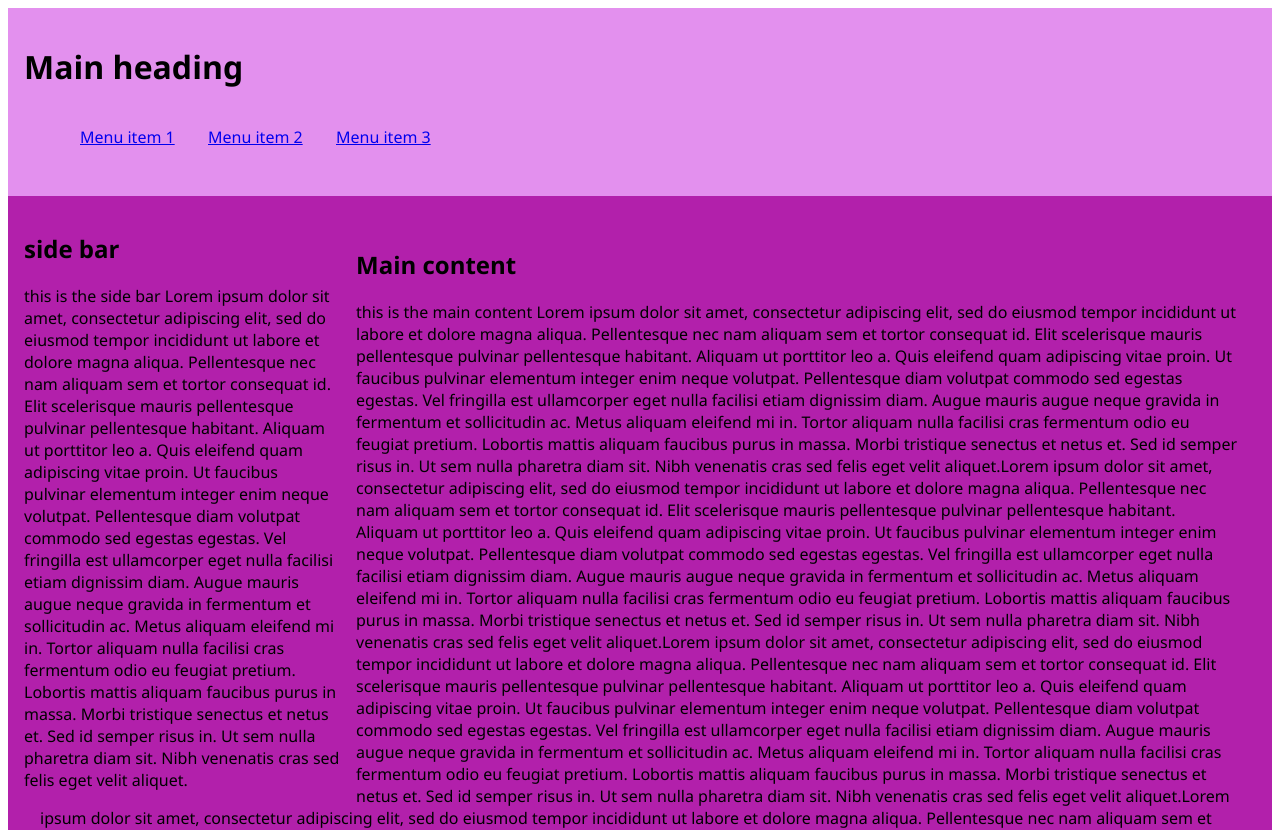
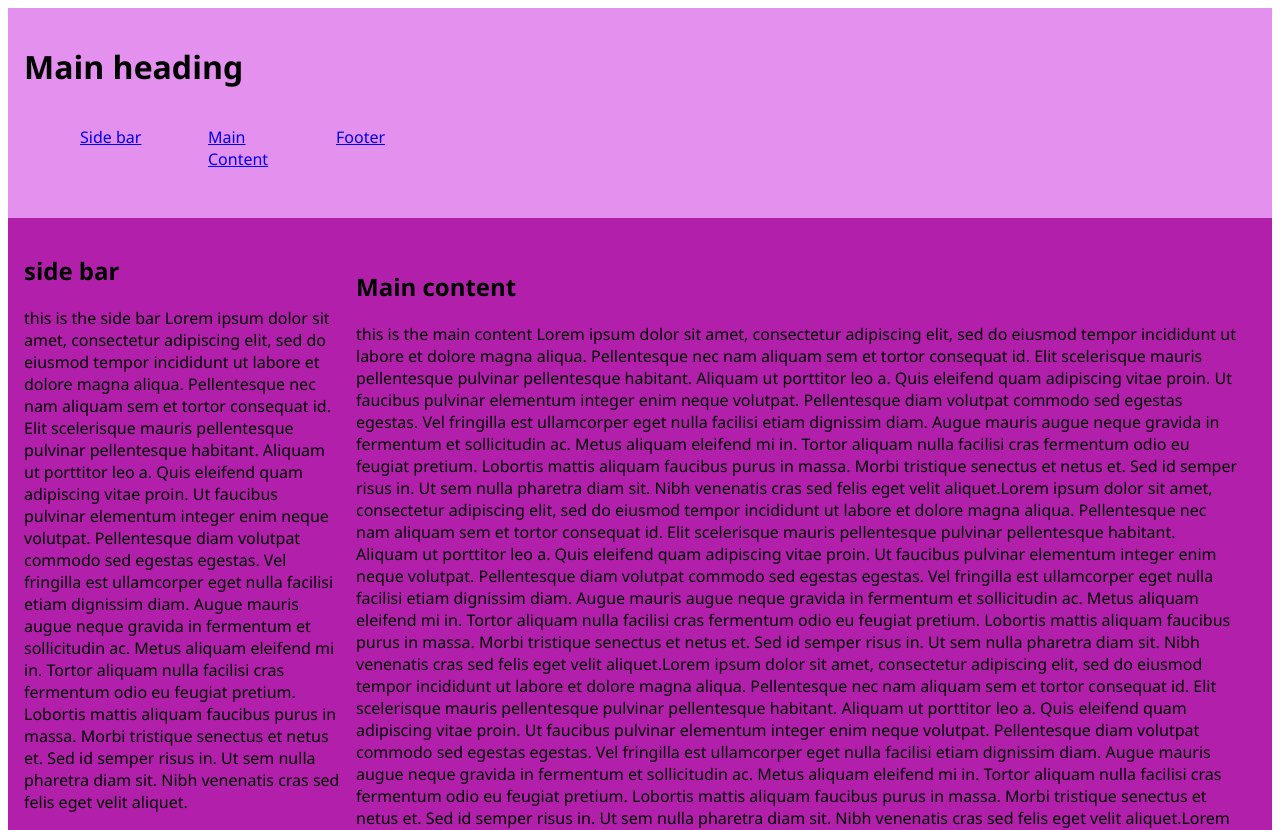
Before and after one commit to tamiaquiyara/first-project, a plain HTML site: page index.html in a window 1280 px wide. Shown: the top 830 px of the page. Drawn offline with Linux system fonts and the light colour scheme.

Commit message:
Edited the menu

```diff
--- a/index.html
+++ b/index.html
@@ -80,9 +80,9 @@
         <div class="header">
             <h1>Main heading</h1>
             <ul class="menu">
-                <li><a href="#">Menu item 1</a></li>
-                <li><a href="#">Menu item 2</a></li>
-                <li><a href="#">Menu item 3</a></li>
+                <li><a href="#side-bar">Side bar</a></li>
+                <li><a href="#content">Main Content</a></li>
+                <li><a href="#footer">Footer</a></li>
             </ul>
         </div>
         <div class="main clearfix">
--- /dev/null
+++ b/style.css
@@ -0,0 +1,23 @@
+body {
+    /* you can use a more complete font-family from VSCode as well */
+    font-family:Cambria, Cochin, Georgia, Times, 'Times New Roman', serif
+}
+
+.header {
+    background-color: rgb(227, 144, 238);
+    padding: 1em;
+}
+
+.main {
+    background-color : rgb(178, 32, 171);
+}
+
+.footer {
+    background-color: rgb(238, 144, 233);
+    padding: 1em;
+}
+
+.side-bar {
+    float: left;
+    width: 25%;
+}
```
